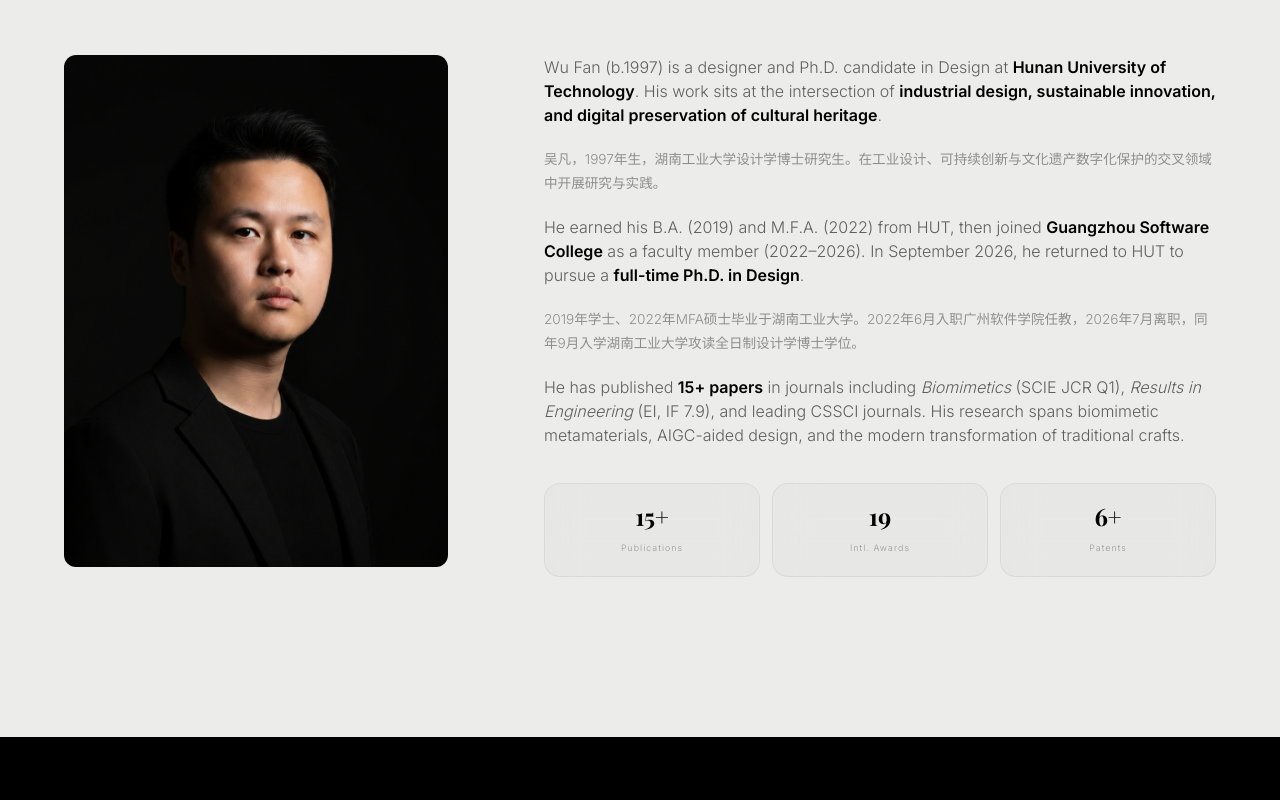
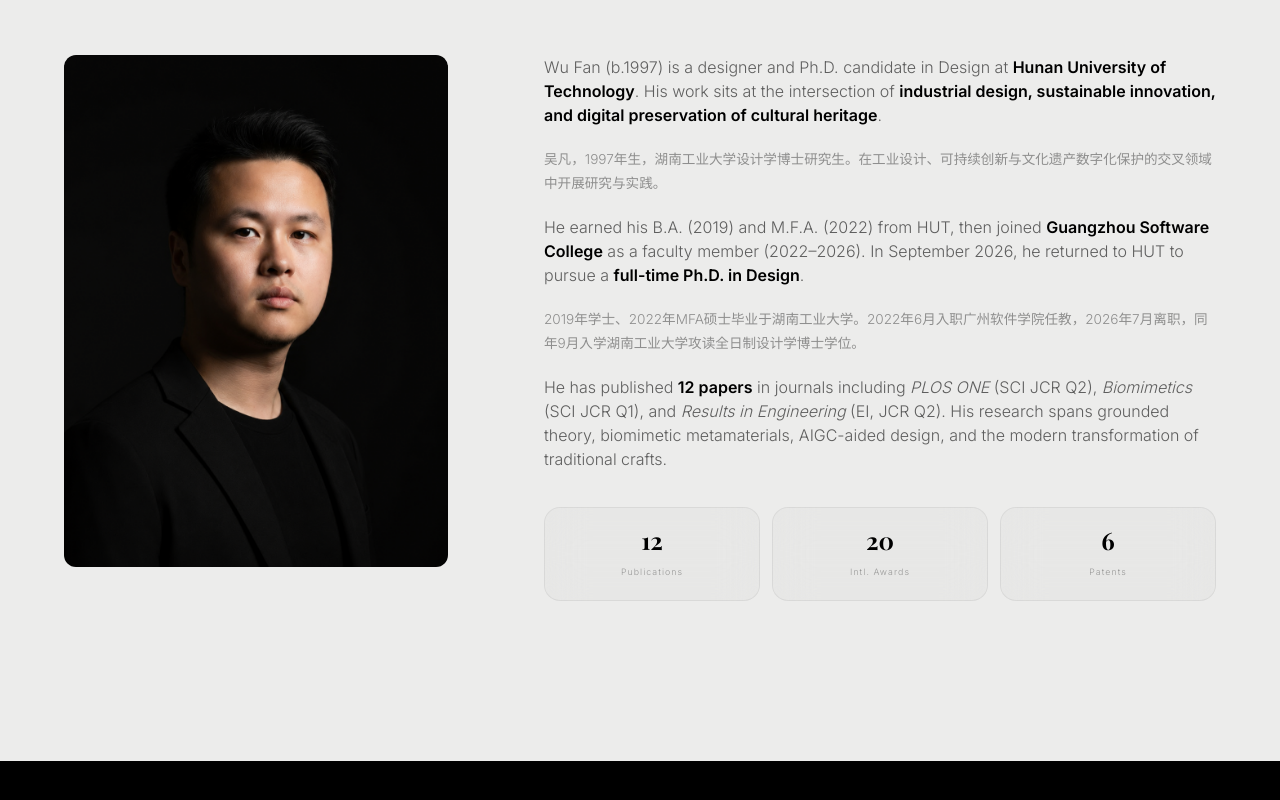
Before and after one commit to kk784199880/wufan-website, a plain HTML site: page index.html in a window 1280 px wide. Shown: the part 1968-2768 px from the top of the page. Drawn offline with nearby package versions, Linux system fonts and the light colour scheme; a web font is replaced by a local one.

Commit message:
Sync awards/research stats with official academic records (12 papers, 20 awards)

```diff
--- a/index.html
+++ b/index.html
@@ -366,7 +366,7 @@
 
           <!-- Stats floating -->
           <div class="absolute -bottom-4 -left-4 card px-5 py-3" style="border-radius:12px;">
-            <p class="text-white text-xl font-bold text-display">19</p>
+            <p class="text-white text-xl font-bold text-display">20</p>
             <p class="text-white/30 text-[0.55rem] tracking-[0.15em] mt-0.5">Intl. Design Awards</p>
           </div>
           <div class="absolute -top-4 -right-4 card px-5 py-3" style="border-radius:12px;">
@@ -509,20 +509,20 @@
             2019年学士、2022年MFA硕士毕业于湖南工业大学。2022年6月入职广州软件学院任教，2026年7月离职，同年9月入学湖南工业大学攻读全日制设计学博士学位。
           </p>
           <p>
-            He has published <strong style="color:#000;font-weight:600;">15+ papers</strong> in journals including <em>Biomimetics</em> (SCIE JCR Q1), <em>Results in Engineering</em> (EI, IF 7.9), and leading CSSCI journals. His research spans biomimetic metamaterials, AIGC-aided design, and the modern transformation of traditional crafts.
+            He has published <strong style="color:#000;font-weight:600;">12 papers</strong> in journals including <em>PLOS ONE</em> (SCI JCR Q2), <em>Biomimetics</em> (SCI JCR Q1), and <em>Results in Engineering</em> (EI, JCR Q2). His research spans grounded theory, biomimetic metamaterials, AIGC-aided design, and the modern transformation of traditional crafts.
           </p>
 
           <div class="grid grid-cols-3 gap-3 pt-4">
             <div class="card text-center py-4">
-              <p class="text-display text-2xl font-bold" style="color:#000;">15+</p>
+              <p class="text-display text-2xl font-bold" style="color:#000;">12</p>
               <p class="text-[0.55rem] tracking-[0.12em] mt-1" style="color:rgba(0,0,0,0.35);">Publications</p>
             </div>
             <div class="card text-center py-4">
-              <p class="text-display text-2xl font-bold" style="color:#000;">19</p>
+              <p class="text-display text-2xl font-bold" style="color:#000;">20</p>
               <p class="text-[0.55rem] tracking-[0.12em] mt-1" style="color:rgba(0,0,0,0.35);">Intl. Awards</p>
             </div>
             <div class="card text-center py-4">
-              <p class="text-display text-2xl font-bold" style="color:#000;">6+</p>
+              <p class="text-display text-2xl font-bold" style="color:#000;">6</p>
               <p class="text-[0.55rem] tracking-[0.12em] mt-1" style="color:rgba(0,0,0,0.35);">Patents</p>
             </div>
           </div>
@@ -801,7 +801,7 @@
       <!-- Big numbers -->
       <div class="reveal grid grid-cols-3 gap-6 text-center max-w-lg mx-auto">
         <div>
-          <p class="text-display text-5xl font-bold text-gradient">19</p>
+          <p class="text-display text-5xl font-bold text-gradient">20</p>
           <p class="text-white/20 text-[0.6rem] tracking-[0.15em] mt-2">International<br/>Design Awards</p>
         </div>
         <div>
```
